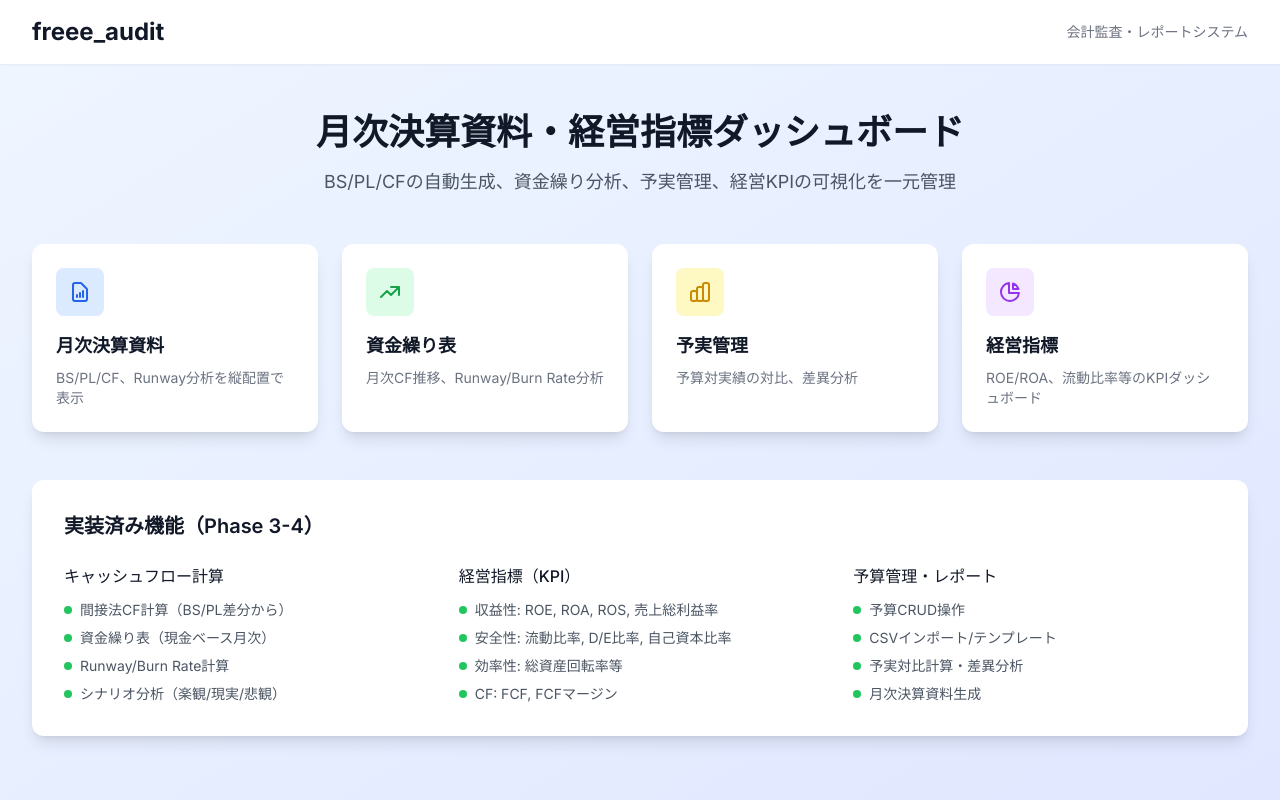
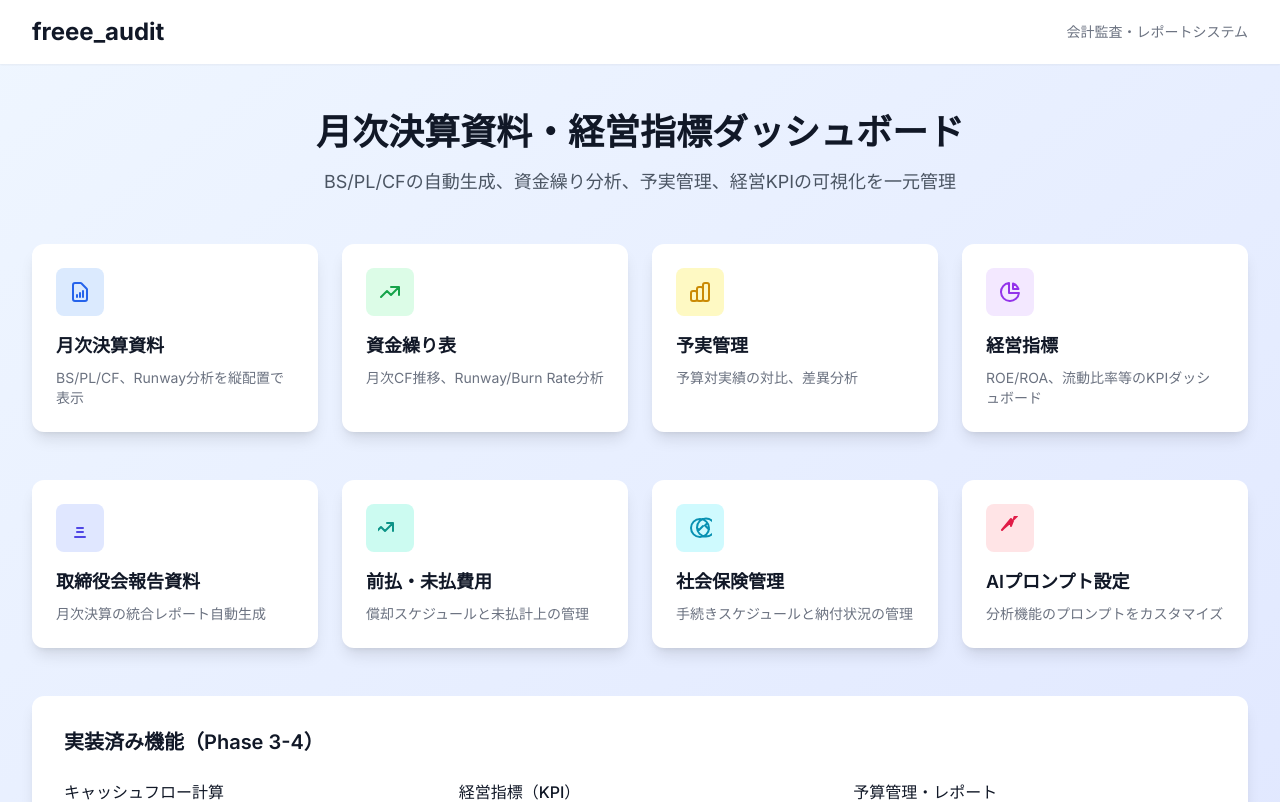
Before and after one commit to mizunotaro/freee_audit, a Next.js app: page / in a window 1280 px wide. Shown: the top 802 px of the page. Built offline with nearby package versions, Linux system fonts and the light colour scheme.

Commit message:
feat: add navigation links to top page for new features

```diff
--- a/src/app/page.tsx
+++ b/src/app/page.tsx
@@ -122,6 +122,100 @@ export default function HomePage() {
           </Link>
         </div>
 
+        <div className="mt-12 grid grid-cols-1 gap-6 md:grid-cols-2 lg:grid-cols-4">
+          <Link
+            href="/board-reports"
+            className="rounded-xl bg-white p-6 shadow-lg transition-shadow hover:shadow-xl"
+          >
+            <div className="mb-4 flex h-12 w-12 items-center justify-center rounded-lg bg-indigo-100">
+              <svg
+                className="h-6 w-6 text-indigo-600"
+                fill="none"
+                stroke="currentColor"
+                viewBox="0 0 24 24"
+              >
+                <path
+                  strokeLinecap="round"
+                  strokeLinejoin="round"
+                  strokeWidth={2}
+                  d="M9 12h6m-6 4h6m2 5H7a2 2 01-2-2V5a2 2 0 012-2h5.586a1 1 0 01.707.293l5.414 5.414a1 1 0 01.293.707V19a2 2 0 01-2 2z"
+                />
+              </svg>
+            </div>
+            <h3 className="mb-2 text-lg font-semibold text-gray-900">取締役会報告資料</h3>
+            <p className="text-sm text-gray-500">月次決算の統合レポート自動生成</p>
+          </Link>
+
+          <Link
+            href="/deferred-accrual"
+            className="rounded-xl bg-white p-6 shadow-lg transition-shadow hover:shadow-xl"
+          >
+            <div className="mb-4 flex h-12 w-12 items-center justify-center rounded-lg bg-teal-100">
+              <svg
+                className="h-6 w-6 text-teal-600"
+                fill="none"
+                stroke="currentColor"
+                viewBox="0 0 24 24"
+              >
+                <path
+                  strokeLinecap="round"
+                  strokeLinejoin="round"
+                  strokeWidth={2}
+                  d="M9 7h6m0 0v8m0-8l-8 8-4-4-6 6"
+                />
+              </svg>
+            </div>
+            <h3 className="mb-2 text-lg font-semibold text-gray-900">前払・未払費用</h3>
+            <p className="text-sm text-gray-500">償却スケジュールと未払計上の管理</p>
+          </Link>
+
+          <Link
+            href="/social-insurance"
+            className="rounded-xl bg-white p-6 shadow-lg transition-shadow hover:shadow-xl"
+          >
+            <div className="mb-4 flex h-12 w-12 items-center justify-center rounded-lg bg-cyan-100">
+              <svg
+                className="h-6 w-6 text-cyan-600"
+                fill="none"
+                stroke="currentColor"
+                viewBox="0 0 24 24"
+              >
+                <path
+                  strokeLinecap="round"
+                  strokeLinejoin="round"
+                  strokeWidth={2}
+                  d="M9 12l2 2 4-4m6 2a9 9 0 11-18 0 9-9 0 0118 0m-2-4.5l-2 2 4 4m6-2a9 9 0 00-18 0 9 9 0 0018 0z"
+                />
+              </svg>
+            </div>
+            <h3 className="mb-2 text-lg font-semibold text-gray-900">社会保険管理</h3>
+            <p className="text-sm text-gray-500">手続きスケジュールと納付状況の管理</p>
+          </Link>
+
+          <Link
+            href="/settings/prompts"
+            className="rounded-xl bg-white p-6 shadow-lg transition-shadow hover:shadow-xl"
+          >
+            <div className="mb-4 flex h-12 w-12 items-center justify-center rounded-lg bg-rose-100">
+              <svg
+                className="h-6 w-6 text-rose-600"
+                fill="none"
+                stroke="currentColor"
+                viewBox="0 0 24 24"
+              >
+                <path
+                  strokeLinecap="round"
+                  strokeLinejoin="round"
+                  strokeWidth={2}
+                  d="M13 10V3L4 14l1.5-1.5L13 6l6-6-1.5-1.5L13 10z"
+                />
+              </svg>
+            </div>
+            <h3 className="mb-2 text-lg font-semibold text-gray-900">AIプロンプト設定</h3>
+            <p className="text-sm text-gray-500">分析機能のプロンプトをカスタマイズ</p>
+          </Link>
+        </div>
+
         <div className="mt-12 rounded-xl bg-white p-8 shadow-lg">
           <h3 className="mb-6 text-xl font-semibold text-gray-900">実装済み機能（Phase 3-4）</h3>
           <div className="grid grid-cols-1 gap-8 md:grid-cols-3">
--- a/src/components/layout/AppLayout.tsx
+++ b/src/components/layout/AppLayout.tsx
@@ -11,6 +11,10 @@ import {
   ClipboardCheck,
   Receipt,
   Users,
+  Shield,
+  Calculator,
+  FileCheck,
+  Sparkles,
 } from 'lucide-react'
 import { cn } from '@/lib/utils'
 
@@ -24,9 +28,13 @@ const navItems = [
   { href: '/reports/cashflow', label: '資金繰り表', icon: DollarSign },
   { href: '/reports/budget', label: '予実管理', icon: BarChart3 },
   { href: '/reports/kpi', label: '経営指標', icon: BarChart3 },
+  { href: '/board-reports', label: '取締役会報告資料', icon: FileCheck },
+  { href: '/deferred-accrual', label: '前払・未払費用', icon: Calculator },
+  { href: '/social-insurance', label: '社会保険管理', icon: Shield },
   { href: '/tax', label: '税金管理', icon: Receipt },
   { href: '/board', label: '取締役会', icon: Users },
   { href: '/audit/journal', label: '記帳診断', icon: ClipboardCheck },
+  { href: '/settings/prompts', label: 'AIプロンプト設定', icon: Sparkles },
 ]
 
 export function AppLayout({ children, title }: AppLayoutProps) {
--- a/src/components/layout/sidebar.tsx
+++ b/src/components/layout/sidebar.tsx
@@ -42,6 +42,9 @@ const navItems = [
   { key: 'reports', href: '/reports', icon: BarChart3 },
   { key: 'budgets', href: '/budgets', icon: Wallet },
   { key: 'settings', href: '/settings', icon: Settings },
+  { key: 'periodicReports', href: '/reports/periodic', icon: BarChart3 },
+  { key: 'inventory', href: '/inventory', icon: Package },
+  { key: 'kpiSettings', href: '/settings/kpi', icon: Settings },
 ]
 
 export function Sidebar({ user, locale }: SidebarProps) {
@@ -50,7 +53,8 @@ export function Sidebar({ user, locale }: SidebarProps) {
   const [isOpen, setIsOpen] = useState(false)
 
   const handleLogout = async () => {
-    await fetch('/api/auth/logout', { method: 'POST' })
+    window.location.href = `/${locale}/login`
+  }
     window.location.href = `/${locale}/login`
   }
 
```
